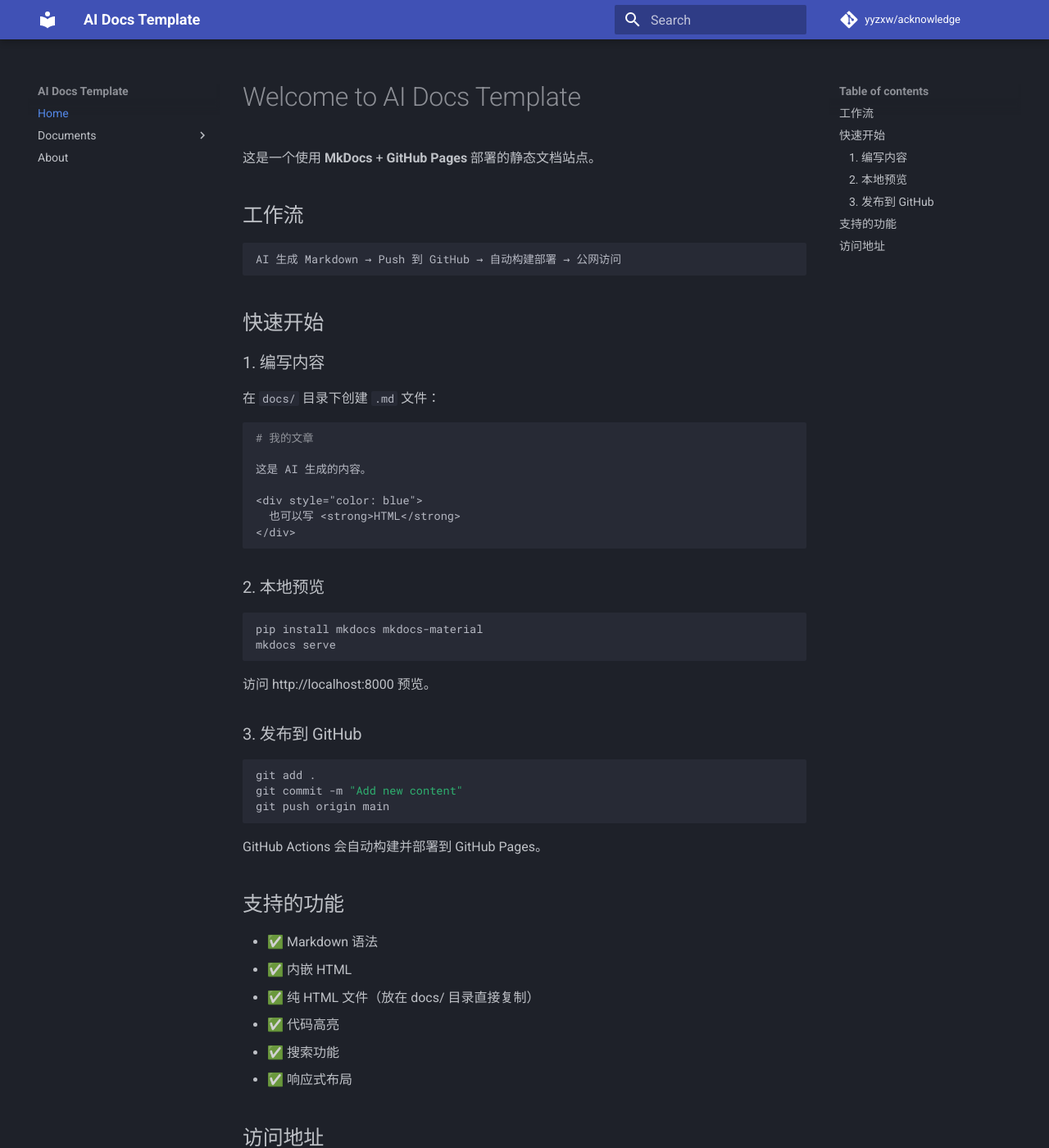
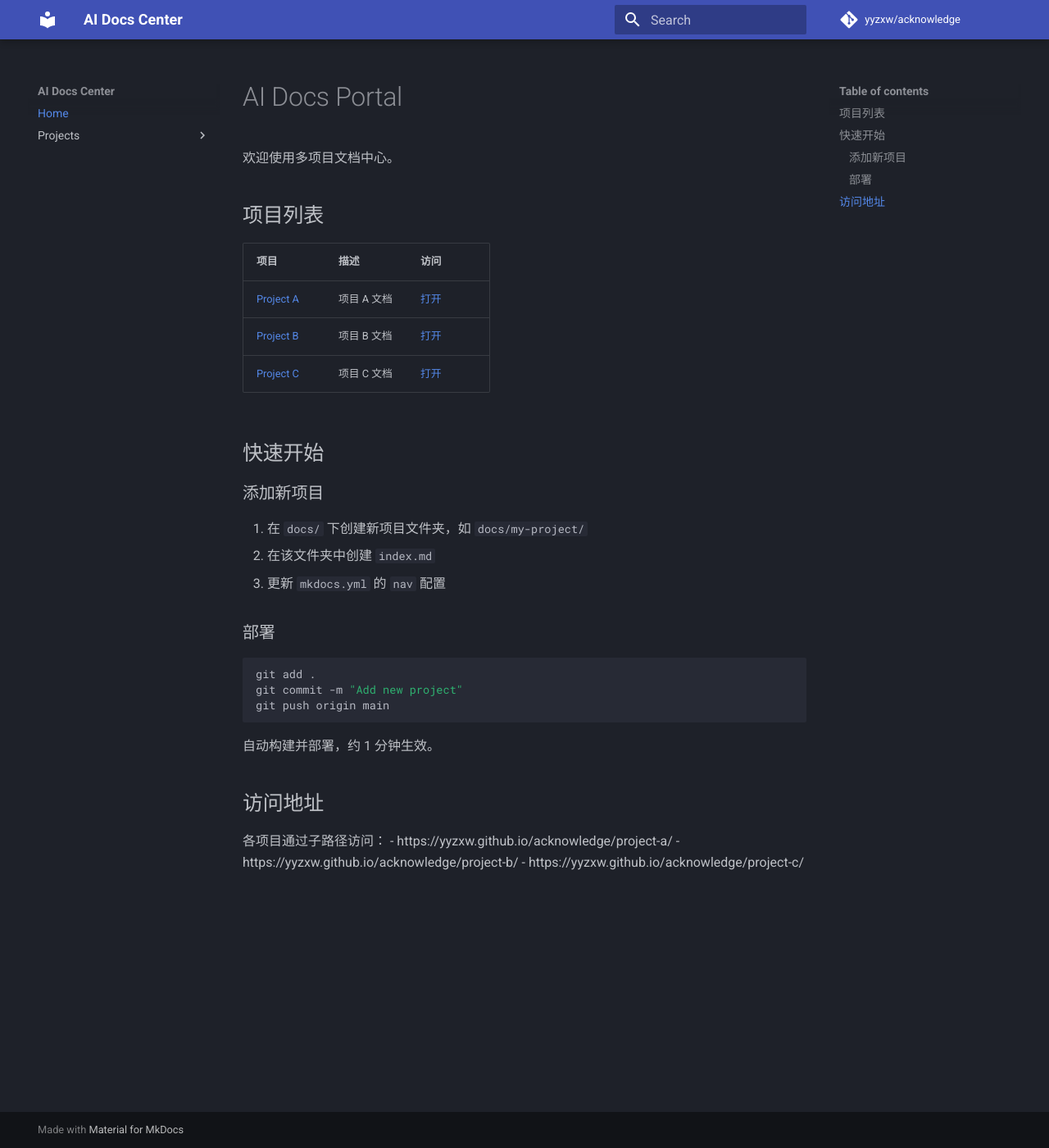
Before and after one commit to yyzxw/acknowledge, an MkDocs documentation site: the page built from docs/index.md, in a window 1280 px wide and 1400 px high. Shown: the whole window at 82% size. Built offline with MkDocs 1.6.1 and Material for MkDocs 9.7.7, drawn with Linux system fonts in a browser that asks for light colours; comment, search, counter and statistics services are not loaded; some of the changed text lies outside the part shown.

Commit message:
Restructure to multi-project documentation

````diff
--- a/docs/getting-started.md
+++ /dev/null
@@ -1,39 +0,0 @@
-# Getting Started
-
-## 安装依赖
-
-```bash
-pip install mkdocs mkdocs-material
-```
-
-## 本地开发
-
-```bash
-mkdocs serve
-```
-
-## 添加新页面
-
-在 `docs/` 目录下创建新的 `.md` 文件，然后更新 `mkdocs.yml` 中的 `nav` 部分。
-
-## HTML 支持示例
-
-### 内嵌 HTML
-
-<div style="background: #f5f5f5; padding: 20px; border-radius: 8px; margin: 20px 0;">
-  <h3 style="color: #333;">自定义 HTML 块</h3>
-  <p>这是一段在 Markdown 中嵌入的 <strong>HTML</strong> 内容。</p>
-  <button onclick="alert('Hello from HTML button!')" style="padding: 8px 16px; cursor: pointer;">
-    点击我
-  </button>
-</div>
-
-### 嵌入 iframe
-
-<iframe
-  width="100%"
-  height="400"
-  src="https://example.com"
-  frameborder="0"
-  style="border: 1px solid #ddd; border-radius: 4px;">
-</iframe>
--- a/docs/index.md
+++ b/docs/index.md
@@ -1,58 +1,36 @@
-# Welcome to AI Docs Template
+# AI Docs Portal
 
-这是一个使用 **MkDocs** + **GitHub Pages** 部署的静态文档站点。
+欢迎使用多项目文档中心。
 
-## 工作流
+## 项目列表
 
-```
-AI 生成 Markdown → Push 到 GitHub → 自动构建部署 → 公网访问
-```
+| 项目 | 描述 | 访问 |
+|------|------|------|
+| [Project A](./project-a/) | 项目 A 文档 | [打开](./project-a/) |
+| [Project B](./project-b/) | 项目 B 文档 | [打开](./project-b/) |
+| [Project C](./project-c/) | 项目 C 文档 | [打开](./project-c/) |
 
 ## 快速开始
 
-### 1. 编写内容
+### 添加新项目
 
-在 `docs/` 目录下创建 `.md` 文件：
+1. 在 `docs/` 下创建新项目文件夹，如 `docs/my-project/`
+2. 在该文件夹中创建 `index.md`
+3. 更新 `mkdocs.yml` 的 `nav` 配置
 
-```markdown
-# 我的文章
-
-这是 AI 生成的内容。
-
-<div style="color: blue">
-  也可以写 <strong>HTML</strong>
-</div>
-```
-
-### 2. 本地预览
-
-```bash
-pip install mkdocs mkdocs-material
-mkdocs serve
-```
-
-访问 http://localhost:8000 预览。
-
-### 3. 发布到 GitHub
+### 部署
 
 ```bash
 git add .
-git commit -m "Add new content"
+git commit -m "Add new project"
 git push origin main
 ```
 
-GitHub Actions 会自动构建并部署到 GitHub Pages。
-
-## 支持的功能
-
-- ✅ Markdown 语法
-- ✅ 内嵌 HTML
-- ✅ 纯 HTML 文件（放在 docs/ 目录直接复制）
-- ✅ 代码高亮
-- ✅ 搜索功能
-- ✅ 响应式布局
+自动构建并部署，约 1 分钟生效。
 
 ## 访问地址
 
-部署完成后访问：
-**https://yyzxw.github.io/ai-docs-template/**
+各项目通过子路径访问：
+- https://yyzxw.github.io/acknowledge/project-a/
+- https://yyzxw.github.io/acknowledge/project-b/
+- https://yyzxw.github.io/acknowledge/project-c/
--- a/mkdocs.yml
+++ b/mkdocs.yml
@@ -1,5 +1,5 @@
-site_name: AI Docs Template
-site_description: 本地 AI 生成内容，发布到公网的模板项目
+site_name: AI Docs Center
+site_description: 多项目文档中心 - 本地 AI 生成，发布到公网
 site_url: https://yyzxw.github.io/acknowledge/
 
 theme:
@@ -26,14 +26,13 @@ markdown_extensions:
 
 nav:
   - Home: index.md
-  - Documents:
-      - Getting Started: getting-started.md
-      - Examples: examples.md
-  - About: about.md
+  - Projects:
+      - Project A: project-a/index.md
+      - Project B: project-b/index.md
+      - Project C: project-c/index.md
 
 repo_name: yyzxw/acknowledge
 repo_url: https://github.com/yyzxw/acknowledge
-edit_uri: blob/main/docs/
 
 plugins:
   - search
````
Also changed, not shown: docs/about.md (deleted, +0 -18 lines), docs/examples.md (deleted, +0 -38 lines), docs/project-a/index.md (added, +27 -0 lines), docs/project-b/index.md (added, +19 -0 lines), docs/project-c/index.md (added, +19 -0 lines).
